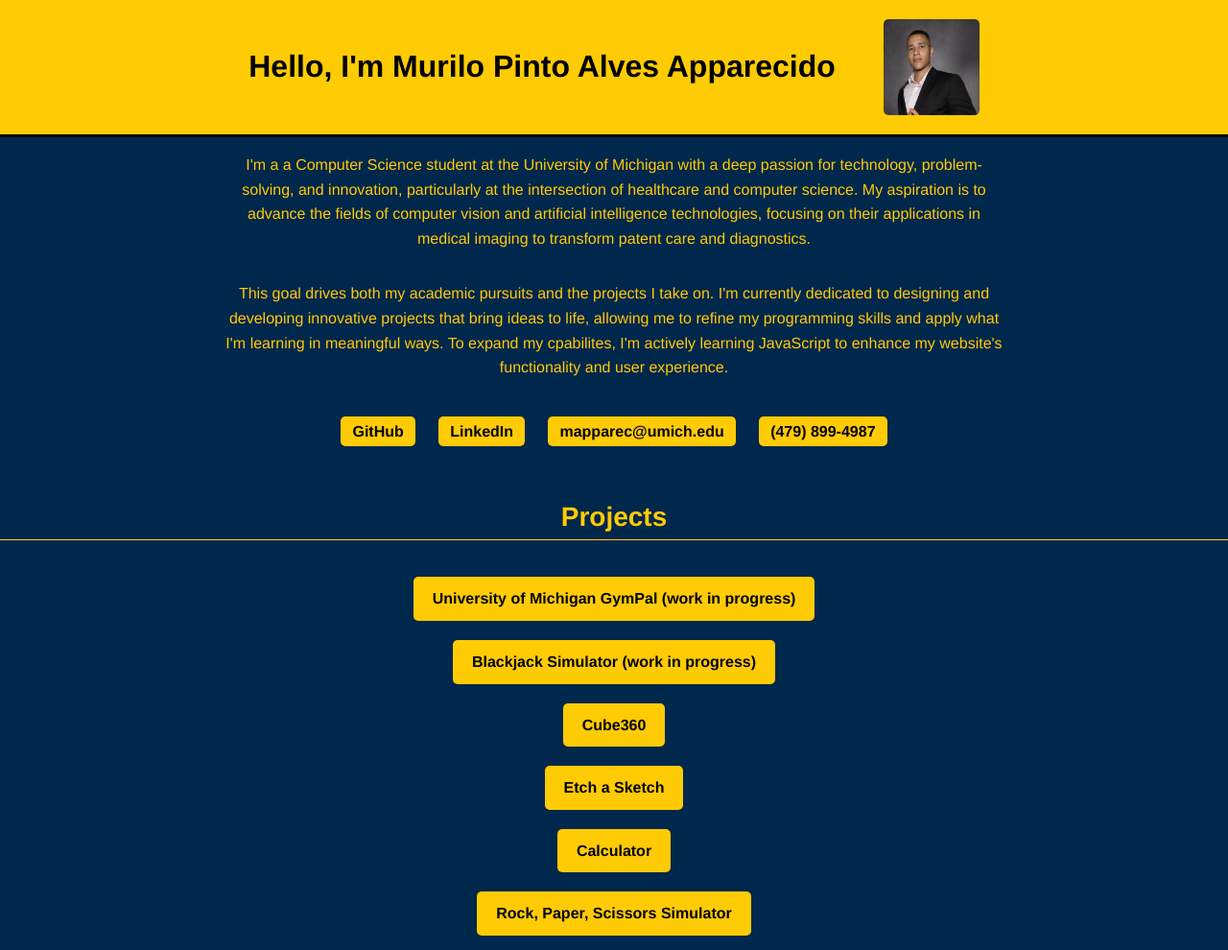
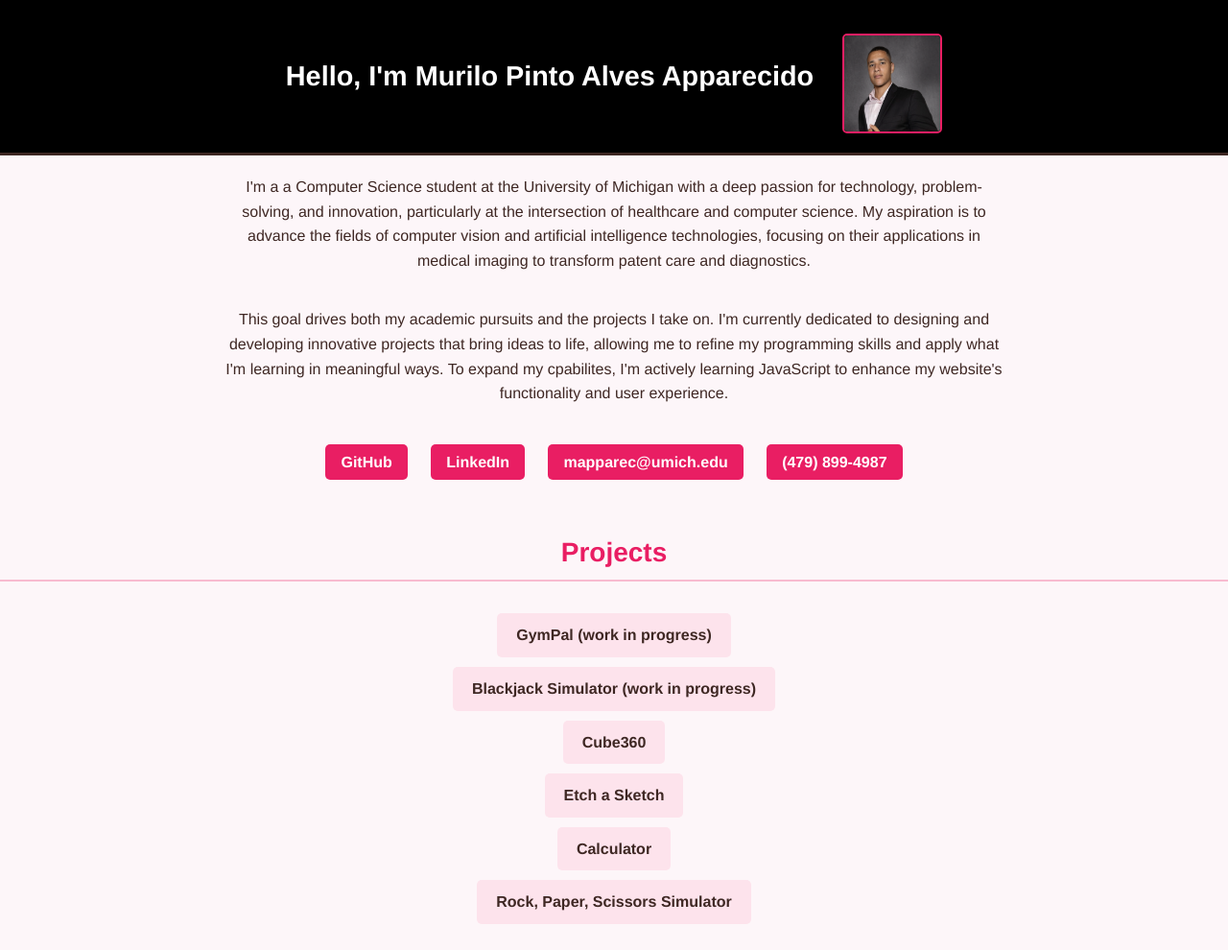
Before and after one commit to muriloapparecido/portfolio-website, a plain HTML site: page index.html in a window 1280 px wide. Shown: the whole page at 96% size. Drawn offline with Linux system fonts and the light colour scheme.

Commit message:
Updated Gympal Info and Changed the Colors and Some Styling

```diff
--- a/index.html
+++ b/index.html
@@ -30,7 +30,7 @@
 
         <h2>Projects</h2>
         <ul>
-            <li><a href="./projects/gympal.html">University of Michigan GymPal (work in progress)</a></li>
+            <li><a href="./projects/gympal.html">GymPal (work in progress)</a></li>
             <li><a href="./projects/blackjack.html">Blackjack Simulator (work in progress)</a></li>
             <li><a href="./projects/cube360.html">Cube360</a></li>
             <li><a href="./projects/etch-a-sketch.html">Etch a Sketch</a></li>
--- a/projects/styles.css
+++ b/projects/styles.css
@@ -3,18 +3,18 @@ body {
     margin: 0;
     padding: 0;
     line-height: 1.6;
-    color: #00274C;
-    background-color: #00274C;
+    color: #3e2723; /* rich dark brown */
+    background-color: #fdf6f9; /* very light pinkish beige */
 }
 
 header {
     display: flex;
     align-items: center;
     justify-content: space-between;
-    background-color: #FFCB05;
-    color: black;
+    background-color: #000; /* solid black */
+    color: #e91e63;
     padding: 20px;
-    border-bottom: 3px solid black;
+    border-bottom: 3px solid #3e2723;
 }
 
 header h1 {
@@ -28,19 +28,20 @@ header nav {
 }
 
 header nav a {
-    color: #FFCB05;
+    color: white;
     text-decoration: none;
     font-weight: bold;
     padding: 5px 15px;
     border: 2px solid transparent;
     border-radius: 5px;
-    background-color: #00274C;
+    background-color: #3e2723;
     transition: all 0.3s ease;
 }
 
 header nav a:hover {
-    background-color: #277ec5;
-    border-color: #fff;
+    background-color: #e91e63; /* hot pink on hover */
+    border-color: #f8bbd0; /* light pink border */
+    color: white;
 }
 
 main {
@@ -50,9 +51,9 @@ main {
 }
 
 h2 {
-    color: #FFCB05;
+    color: #e91e63; /* magenta heading */
     margin-bottom: 10px;
-    border-bottom: 2px solid #007acc;
+    border-bottom: 2px solid #f8bbd0;
     padding-bottom: 5px;
 }
 
@@ -60,8 +61,8 @@ p {
     margin-bottom: 20px;
 }
 
-dev{
-    color: #FFCB05;
+dev {
+    color: #3e2723;
 }
 
 ul {
@@ -71,24 +72,26 @@ ul {
 }
 
 ul li {
-    background-color: #f0f8ff;
+    background-color: #fff;
     padding: 10px 15px;
     margin-bottom: 10px;
     border-radius: 5px;
-    box-shadow: 0 2px 4px rgba(0, 0, 0, 0.1);
+    box-shadow: 0 2px 6px rgba(0, 0, 0, 0.1);
+    transition: background-color 0.3s ease;
 }
 
 ul li:hover {
-    background-color: #8b9498;
+    background-color: #fde3ec; /* pale hot pink */
 }
 
 ul li a {
-    color: #007acc;
+    color: #2c1b18;
     text-decoration: none;
     font-weight: bold;
 }
 
 ul li a:hover {
+    color: #e91e63;
     text-decoration: underline;
 }
 
@@ -101,8 +104,9 @@ ul li a:hover {
     margin-top: 50px;
 }
 
-img{
+img {
     width: 250px;
     height: auto;
-    border: solid #FFCB05 2px;
+    border: solid #e91e63 2px; /* pink border */
+    border-radius: 10px;
 }
--- a/styles.css
+++ b/styles.css
@@ -4,8 +4,8 @@ body {
     margin: 0;
     padding: 0;
     line-height: 1.6;
-    color: #FFCB05;
-    background-color: #00274C;
+    color: #3e2723; /* dark brown text */
+    background-color: #fdf6f9; /* light pink/beige */
     display: flex;
     flex-direction: column;
 }
@@ -14,59 +14,71 @@ body {
 header {
     display: flex;
     align-items: center;
-    background-color: #FFCB05;
-    color: black;
+    justify-content: center;
+    background-color: #000;
+    color: white;
     padding: 20px;
-    border-bottom: 3px solid #000000;
-    justify-content: center;
+    border-bottom: 3px solid #3e2723;
+    gap: 30px; /* space between text and image */
+    text-align: left;
+}
+
+header h1 {
+    margin: 0;
+    font-size: 1.8rem;
+    max-width: 700px;
 }
 
 .profile-pic {
     width: 100px;
     height: 100px;
     border-radius: 5px;
-    margin-left: 50px;
+    margin-top: 15px;
+    border: 2px solid #e91e63;
 }
 
+/* Paragraphs */
 p {
     text-align: center;
     padding-left: 18%;
     padding-right: 18%;
+    margin-top: 20px;
 }
 
 /* Navigation */
 nav {
-    margin: 25px 0;
+    margin: 30px 0;
     text-align: center;
 }
 
 nav a {
     margin: 0 10px;
-    color: black;
+    color: white;
     text-decoration: none;
     font-weight: bold;
-    padding: 5px 10px;
+    padding: 8px 14px;
+    background-color: #e91e63; /* hot pink */
+    border-radius: 5px;
     border: 2px solid transparent;
     transition: all 0.3s ease;
-    background-color: #FFCB05;
-    border-radius: 5px;
-
 }
 
 nav a:hover {
-    background-color: #005f99;
-    border-color: #003f73;
+    background-color: #c2185b;
+    border-color: #f8bbd0;
 }
 
-/* Projects */
+/* Projects Header */
 h2 {
     margin-top: 30px;
-    color: #FFCB05;
-    border-bottom: 1px solid #FFCB05;
+    color: #e91e63;
+    border-bottom: 2px solid #f8bbd0;
     text-align: center;
     font-size: 28px;
+    padding-bottom: 5px;
 }
 
+/* Project List */
 ul {
     list-style-type: none;
     padding: 0;
@@ -81,16 +93,17 @@ ul li {
 
 ul li a {
     display: inline-block;
-    color: black;
-    background-color: #FFCB05;
+    color: #3e2723;
+    background-color: #fde3ec;
     text-decoration: none;
     font-weight: bold;
     padding: 10px 20px;
     border-radius: 5px;
     transition: all 0.3s ease;
-    margin: 5px;
 }
 
 ul li a:hover {
-    background-color: #005f99;
-    border-color: #003f73;}
+    background-color: #e91e63;
+    color: white;
+    border: 1px solid #f8bbd0;
+}
```
Also changed, not shown: projects/gympal.html (+4 -4 lines).
